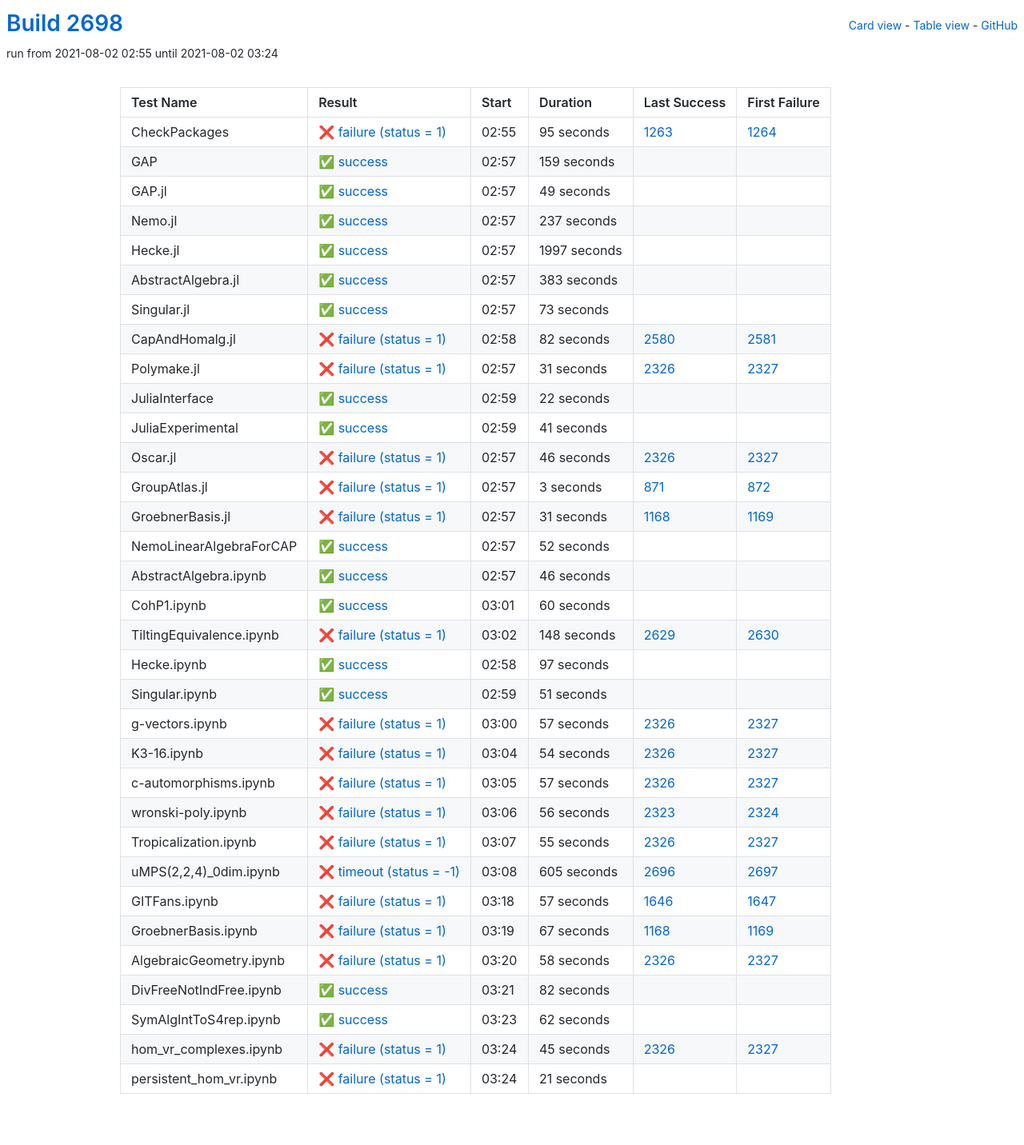
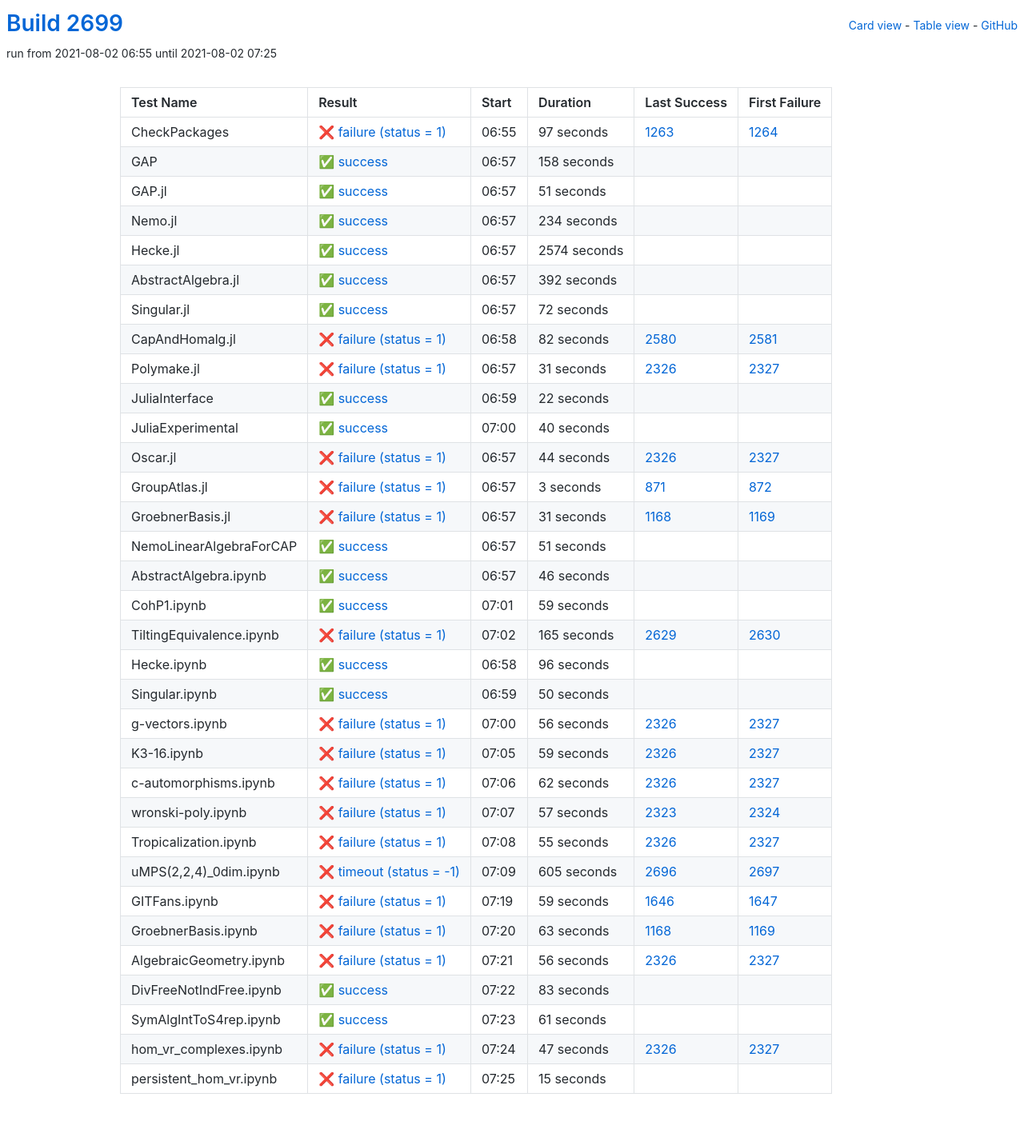
Before and after one commit to oscar-system/oscar-ci-status-stable, a Jekyll site: the page built from table.html, in a window 1280 px wide. Shown: the whole page at 80% size. Built offline with Jekyll 4.4.1, drawn with Linux system fonts in a browser that asks for light colours.

Commit message:
Build #2699

```diff
--- a/_data/ci.yml
+++ b/_data/ci.yml
@@ -1,6 +1,6 @@
 ---
-build: 2698
-build_url: https://oscarci.mathematik.uni-kl.de/job/oscar-stable/2698/
+build: 2699
+build_url: https://oscarci.mathematik.uni-kl.de/job/oscar-stable/2699/
 job: oscar-stable
 organization: oscar-system
 repo: oscar-ci-status-stable
@@ -8,92 +8,92 @@ repourl: https://github.com/oscar-system/oscar-ci-status-stable
 tests:
 - name: CheckPackages
   id: checkpackages
-  log: https://oscarci.mathematik.uni-kl.de/job/oscar-stable/2698/artifact/logs/build-2698/CheckPackages.log
-  start: 2021-08-02 02:55
+  log: https://oscarci.mathematik.uni-kl.de/job/oscar-stable/2699/artifact/logs/build-2699/CheckPackages.log
+  start: 2021-08-02 06:55
   success: false
   exitcode: 1
   status: failure
-  duration: 95
+  duration: 97
   last_success: 1263
   last_success_url: https://oscarci.mathematik.uni-kl.de/job/oscar-stable/1263/
   first_failure: 1264
   first_failure_url: https://oscarci.mathematik.uni-kl.de/job/oscar-stable/1264/
 - name: GAP
   id: gap
-  log: https://oscarci.mathematik.uni-kl.de/job/oscar-stable/2698/artifact/logs/build-2698/GAP.log
-  start: 2021-08-02 02:57
+  log: https://oscarci.mathematik.uni-kl.de/job/oscar-stable/2699/artifact/logs/build-2699/GAP.log
+  start: 2021-08-02 06:57
   success: true
   exitcode: 0
   status: success
-  duration: 159
+  duration: 158
   last_success: false
   last_success_url:
   first_failure: false
   first_failure_url:
 - name: GAP.jl
   id: gap-jl
-  log: https://oscarci.mathematik.uni-kl.de/job/oscar-stable/2698/artifact/logs/build-2698/GAP.jl.log
-  start: 2021-08-02 02:57
+  log: https://oscarci.mathematik.uni-kl.de/job/oscar-stable/2699/artifact/logs/build-2699/GAP.jl.log
+  start: 2021-08-02 06:57
   success: true
   exitcode: 0
   status: success
-  duration: 49
+  duration: 51
   last_success: false
   last_success_url:
   first_failure: false
   first_failure_url:
 - name: Nemo.jl
   id: nemo-jl
-  log: https://oscarci.mathematik.uni-kl.de/job/oscar-stable/2698/artifact/logs/build-2698/Nemo.jl.log
-  start: 2021-08-02 02:57
+  log: https://oscarci.mathematik.uni-kl.de/job/oscar-stable/2699/artifact/logs/build-2699/Nemo.jl.log
+  start: 2021-08-02 06:57
   success: true
   exitcode: 0
   status: success
-  duration: 237
+  duration: 234
   last_success: false
   last_success_url:
   first_failure: false
   first_failure_url:
 - name: Hecke.jl
   id: hecke-jl
-  log: https://oscarci.mathematik.uni-kl.de/job/oscar-stable/2698/artifact/logs/build-2698/Hecke.jl.log
-  start: 2021-08-02 02:57
+  log: https://oscarci.mathematik.uni-kl.de/job/oscar-stable/2699/artifact/logs/build-2699/Hecke.jl.log
+  start: 2021-08-02 06:57
   success: true
   exitcode: 0
   status: success
-  duration: 1997
+  duration: 2574
   last_success: false
   last_success_url:
   first_failure: false
   first_failure_url:
 - name: AbstractAlgebra.jl
   id: abstractalgebra-jl
-  log: https://oscarci.mathematik.uni-kl.de/job/oscar-stable/2698/artifact/logs/build-2698/AbstractAlgebra.jl.log
-  start: 2021-08-02 02:57
+  log: https://oscarci.mathematik.uni-kl.de/job/oscar-stable/2699/artifact/logs/build-2699/AbstractAlgebra.jl.log
+  start: 2021-08-02 06:57
   success: true
   exitcode: 0
   status: success
-  duration: 383
+  duration: 392
   last_success: false
   last_success_url:
   first_failure: false
   first_failure_url:
 - name: Singular.jl
   id: singular-jl
-  log: https://oscarci.mathematik.uni-kl.de/job/oscar-stable/2698/artifact/logs/build-2698/Singular.jl.log
-  start: 2021-08-02 02:57
+  log: https://oscarci.mathematik.uni-kl.de/job/oscar-stable/2699/artifact/logs/build-2699/Singular.jl.log
+  start: 2021-08-02 06:57
   success: true
   exitcode: 0
   status: success
-  duration: 73
+  duration: 72
   last_success: false
   last_success_url:
   first_failure: false
   first_failure_url:
 - name: CapAndHomalg.jl
   id: capandhomalg-jl
-  log: https://oscarci.mathematik.uni-kl.de/job/oscar-stable/2698/artifact/logs/build-2698/CapAndHomalg.jl.log
-  start: 2021-08-02 02:58
+  log: https://oscarci.mathematik.uni-kl.de/job/oscar-stable/2699/artifact/logs/build-2699/CapAndHomalg.jl.log
+  start: 2021-08-02 06:58
   success: false
   exitcode: 1
   status: failure
@@ -104,8 +104,8 @@ tests:
   first_failure_url: https://oscarci.mathematik.uni-kl.de/job/oscar-stable/2581/
 - name: Polymake.jl
   id: polymake-jl
-  log: https://oscarci.mathematik.uni-kl.de/job/oscar-stable/2698/artifact/logs/build-2698/Polymake.jl.log
-  start: 2021-08-02 02:57
+  log: https://oscarci.mathematik.uni-kl.de/job/oscar-stable/2699/artifact/logs/build-2699/Polymake.jl.log
+  start: 2021-08-02 06:57
   success: false
   exitcode: 1
   status: failure
@@ -116,8 +116,8 @@ tests:
   first_failure_url: https://oscarci.mathematik.uni-kl.de/job/oscar-stable/2327/
 - name: JuliaInterface
   id: juliainterface
-  log: https://oscarci.mathematik.uni-kl.de/job/oscar-stable/2698/artifact/logs/build-2698/JuliaInterface.log
-  start: 2021-08-02 02:59
+  log: https://oscarci.mathematik.uni-kl.de/job/oscar-stable/2699/artifact/logs/build-2699/JuliaInterface.log
+  start: 2021-08-02 06:59
   success: true
   exitcode: 0
   status: success
@@ -128,32 +128,32 @@ tests:
   first_failure_url:
 - name: JuliaExperimental
   id: juliaexperimental
-  log: https://oscarci.mathematik.uni-kl.de/job/oscar-stable/2698/artifact/logs/build-2698/JuliaExperimental.log
-  start: 2021-08-02 02:59
+  log: https://oscarci.mathematik.uni-kl.de/job/oscar-stable/2699/artifact/logs/build-2699/JuliaExperimental.log
+  start: 2021-08-02 07:00
   success: true
   exitcode: 0
   status: success
-  duration: 41
+  duration: 40
   last_success: false
   last_success_url:
   first_failure: false
   first_failure_url:
 - name: Oscar.jl
   id: oscar-jl
-  log: https://oscarci.mathematik.uni-kl.de/job/oscar-stable/2698/artifact/logs/build-2698/Oscar.jl.log
-  start: 2021-08-02 02:57
+  log: https://oscarci.mathematik.uni-kl.de/job/oscar-stable/2699/artifact/logs/build-2699/Oscar.jl.log
+  start: 2021-08-02 06:57
   success: false
   exitcode: 1
   status: failure
-  duration: 46
+  duration: 44
   last_success: 2326
   last_success_url: https://oscarci.mathematik.uni-kl.de/job/oscar-stable/2326/
   first_failure: 2327
   first_failure_url: https://oscarci.mathematik.uni-kl.de/job/oscar-stable/2327/
 - name: GroupAtlas.jl
   id: groupatlas-jl
-  log: https://oscarci.mathematik.uni-kl.de/job/oscar-stable/2698/artifact/logs/build-2698/GroupAtlas.jl.log
-  start: 2021-08-02 02:57
+  log: https://oscarci.mathematik.uni-kl.de/job/oscar-stable/2699/artifact/logs/build-2699/GroupAtlas.jl.log
+  start: 2021-08-02 06:57
   success: false
   exitcode: 1
   status: failure
@@ -164,8 +164,8 @@ tests:
   first_failure_url: https://oscarci.mathematik.uni-kl.de/job/oscar-stable/872/
 - name: GroebnerBasis.jl
   id: groebnerbasis-jl
-  log: https://oscarci.mathematik.uni-kl.de/job/oscar-stable/2698/artifact/logs/build-2698/GroebnerBasis.jl.log
-  start: 2021-08-02 02:57
+  log: https://oscarci.mathematik.uni-kl.de/job/oscar-stable/2699/artifact/logs/build-2699/GroebnerBasis.jl.log
+  start: 2021-08-02 06:57
   success: false
   exitcode: 1
   status: failure
@@ -176,20 +176,20 @@ tests:
   first_failure_url: https://oscarci.mathematik.uni-kl.de/job/oscar-stable/1169/
 - name: NemoLinearAlgebraForCAP
   id: nemolinearalgebraforcap
-  log: https://oscarci.mathematik.uni-kl.de/job/oscar-stable/2698/artifact/logs/build-2698/NemoLinearAlgebraForCAP.log
-  start: 2021-08-02 02:57
+  log: https://oscarci.mathematik.uni-kl.de/job/oscar-stable/2699/artifact/logs/build-2699/NemoLinearAlgebraForCAP.log
+  start: 2021-08-02 06:57
   success: true
   exitcode: 0
   status: success
-  duration: 52
+  duration: 51
   last_success: false
   last_success_url:
   first_failure: false
   first_failure_url:
 - name: AbstractAlgebra.ipynb
   id: abstractalgebra-ipynb
-  log: https://oscarci.mathematik.uni-kl.de/job/oscar-stable/2698/artifact/logs/build-2698/AbstractAlgebra.ipynb.log
-  start: 2021-08-02 02:57
+  log: https://oscarci.mathematik.uni-kl.de/job/oscar-stable/2699/artifact/logs/build-2699/AbstractAlgebra.ipynb.log
+  start: 2021-08-02 06:57
   success: true
   exitcode: 0
   status: success
@@ -200,104 +200,104 @@ tests:
   first_failure_url:
 - name: CohP1.ipynb
   id: cohp1-ipynb
-  log: https://oscarci.mathematik.uni-kl.de/job/oscar-stable/2698/artifact/logs/build-2698/CohP1.ipynb.log
-  start: 2021-08-02 03:01
+  log: https://oscarci.mathematik.uni-kl.de/job/oscar-stable/2699/artifact/logs/build-2699/CohP1.ipynb.log
+  start: 2021-08-02 07:01
   success: true
   exitcode: 0
   status: success
-  duration: 60
+  duration: 59
   last_success: false
   last_success_url:
   first_failure: false
   first_failure_url:
 - name: TiltingEquivalence.ipynb
   id: tiltingequivalence-ipynb
-  log: https://oscarci.mathematik.uni-kl.de/job/oscar-stable/2698/artifact/logs/build-2698/TiltingEquivalence.ipynb.log
-  start: 2021-08-02 03:02
+  log: https://oscarci.mathematik.uni-kl.de/job/oscar-stable/2699/artifact/logs/build-2699/TiltingEquivalence.ipynb.log
+  start: 2021-08-02 07:02
   success: false
   exitcode: 1
   status: failure
-  duration: 148
+  duration: 165
   last_success: 2629
   last_success_url: https://oscarci.mathematik.uni-kl.de/job/oscar-stable/2629/
   first_failure: 2630
   first_failure_url: https://oscarci.mathematik.uni-kl.de/job/oscar-stable/2630/
 - name: Hecke.ipynb
   id: hecke-ipynb
-  log: https://oscarci.mathematik.uni-kl.de/job/oscar-stable/2698/artifact/logs/build-2698/Hecke.ipynb.log
-  start: 2021-08-02 02:58
+  log: https://oscarci.mathematik.uni-kl.de/job/oscar-stable/2699/artifact/logs/build-2699/Hecke.ipynb.log
+  start: 2021-08-02 06:58
   success: true
   exitcode: 0
   status: success
-  duration: 97
+  duration: 96
   last_success: false
   last_success_url:
   first_failure: false
   first_failure_url:
 - name: Singular.ipynb
   id: singular-ipynb
-  log: https://oscarci.mathematik.uni-kl.de/job/oscar-stable/2698/artifact/logs/build-2698/Singular.ipynb.log
-  start: 2021-08-02 02:59
+  log: https://oscarci.mathematik.uni-kl.de/job/oscar-stable/2699/artifact/logs/build-2699/Singular.ipynb.log
+  start: 2021-08-02 06:59
   success: true
   exitcode: 0
   status: success
-  duration: 51
+  duration: 50
   last_success: false
   last_success_url:
   first_failure: false
   first_failure_url:
 - name: g-vectors.ipynb
   id: g-vectors-ipynb
-  log: https://oscarci.mathematik.uni-kl.de/job/oscar-stable/2698/artifact/logs/build-2698/g-vectors.ipynb.log
-  start: 2021-08-02 03:00
+  log: https://oscarci.mathematik.uni-kl.de/job/oscar-stable/2699/artifact/logs/build-2699/g-vectors.ipynb.log
+  start: 2021-08-02 07:00
   success: false
   exitcode: 1
   status: failure
-  duration: 57
+  duration: 56
   last_success: 2326
   last_success_url: https://oscarci.mathematik.uni-kl.de/job/oscar-stable/2326/
   first_failure: 2327
   first_failure_url: https://oscarci.mathematik.uni-kl.de/job/oscar-stable/2327/
 - name: K3-16.ipynb
   id: k3-16-ipynb
-  log: https://oscarci.mathematik.uni-kl.de/job/oscar-stable/2698/artifact/logs/build-2698/K3-16.ipynb.log
-  start: 2021-08-02 03:04
+  log: https://oscarci.mathematik.uni-kl.de/job/oscar-stable/2699/artifact/logs/build-2699/K3-16.ipynb.log
+  start: 2021-08-02 07:05
   success: false
   exitcode: 1
   status: failure
-  duration: 54
+  duration: 59
   last_success: 2326
   last_success_url: https://oscarci.mathematik.uni-kl.de/job/oscar-stable/2326/
   first_failure: 2327
   first_failure_url: https://oscarci.mathematik.uni-kl.de/job/oscar-stable/2327/
 - name: c-automorphisms.ipynb
   id: c-automorphisms-ipynb
-  log: https://oscarci.mathematik.uni-kl.de/job/oscar-stable/2698/artifact/logs/build-2698/c-automorphisms.ipynb.log
-  start: 2021-08-02 03:05
+  log: https://oscarci.mathematik.uni-kl.de/job/oscar-stable/2699/artifact/logs/build-2699/c-automorphisms.ipynb.log
+  start: 2021-08-02 07:06
   success: false
   exitcode: 1
   status: failure
-  duration: 57
+  duration: 62
   last_success: 2326
   last_success_url: https://oscarci.mathematik.uni-kl.de/job/oscar-stable/2326/
   first_failure: 2327
   first_failure_url: https://oscarci.mathematik.uni-kl.de/job/oscar-stable/2327/
 - name: wronski-poly.ipynb
   id: wronski-poly-ipynb
-  log: https://oscarci.mathematik.uni-kl.de/job/oscar-stable/2698/artifact/logs/build-2698/wronski-poly.ipynb.log
-  start: 2021-08-02 03:06
+  log: https://oscarci.mathematik.uni-kl.de/job/oscar-stable/2699/artifact/logs/build-2699/wronski-poly.ipynb.log
+  start: 2021-08-02 07:07
   success: false
   exitcode: 1
   status: failure
-  duration: 56
+  duration: 57
   last_success: 2323
   last_success_url: https://oscarci.mathematik.uni-kl.de/job/oscar-stable/2323/
   first_failure: 2324
   first_failure_url: https://oscarci.mathematik.uni-kl.de/job/oscar-stable/2324/
 - name: Tropicalization.ipynb
   id: tropicalization-ipynb
-  log: https://oscarci.mathematik.uni-kl.de/job/oscar-stable/2698/artifact/logs/build-2698/Tropicalization.ipynb.log
-  start: 2021-08-02 03:07
+  log: https://oscarci.mathematik.uni-kl.de/job/oscar-stable/2699/artifact/logs/build-2699/Tropicalization.ipynb.log
+  start: 2021-08-02 07:08
   success: false
   exitcode: 1
   status: failure
@@ -308,8 +308,8 @@ tests:
   first_failure_url: https://oscarci.mathematik.uni-kl.de/job/oscar-stable/2327/
 - name: uMPS(2,2,4)_0dim.ipynb
   id: umps-2-2-4-0dim-ipynb
-  log: https://oscarci.mathematik.uni-kl.de/job/oscar-stable/2698/artifact/logs/build-2698/uMPS-2-2-4-_0dim.ipynb.log
-  start: 2021-08-02 03:08
+  log: https://oscarci.mathematik.uni-kl.de/job/oscar-stable/2699/artifact/logs/build-2699/uMPS-2-2-4-_0dim.ipynb.log
+  start: 2021-08-02 07:09
   success: false
   exitcode: -1
   status: timeout
@@ -320,84 +320,84 @@ tests:
   first_failure_url: https://oscarci.mathematik.uni-kl.de/job/oscar-stable/2697/
 - name: GITFans.ipynb
   id: gitfans-ipynb
-  log: https://oscarci.mathematik.uni-kl.de/job/oscar-stable/2698/artifact/logs/build-2698/GITFans.ipynb.log
-  start: 2021-08-02 03:18
+  log: https://oscarci.mathematik.uni-kl.de/job/oscar-stable/2699/artifact/logs/build-2699/GITFans.ipynb.log
+  start: 2021-08-02 07:19
   success: false
   exitcode: 1
   status: failure
-  duration: 57
+  duration: 59
   last_success: 1646
   last_success_url: https://oscarci.mathematik.uni-kl.de/job/oscar-stable/1646/
   first_failure: 1647
   first_failure_url: https://oscarci.mathematik.uni-kl.de/job/oscar-stable/1647/
 - name: GroebnerBasis.ipynb
   id: groebnerbasis-ipynb
-  log: https://oscarci.mathematik.uni-kl.de/job/oscar-stable/2698/artifact/logs/build-2698/GroebnerBasis.ipynb.log
-  start: 2021-08-02 03:19
+  log: https://oscarci.mathematik.uni-kl.de/job/oscar-stable/2699/artifact/logs/build-2699/GroebnerBasis.ipynb.log
+  start: 2021-08-02 07:20
   success: false
   exitcode: 1
   status: failure
-  duration: 67
+  duration: 63
   last_success: 1168
   last_success_url: https://oscarci.mathematik.uni-kl.de/job/oscar-stable/1168/
   first_failure: 1169
   first_failure_url: https://oscarci.mathematik.uni-kl.de/job/oscar-stable/1169/
 - name: AlgebraicGeometry.ipynb
   id: algebraicgeometry-ipynb
-  log: https://oscarci.mathematik.uni-kl.de/job/oscar-stable/2698/artifact/logs/build-2698/AlgebraicGeometry.ipynb.log
-  start: 2021-08-02 03:20
+  log: https://oscarci.mathematik.uni-kl.de/job/oscar-stable/2699/artifact/logs/build-2699/AlgebraicGeometry.ipynb.log
+  start: 2021-08-02 07:21
   success: false
   exitcode: 1
   status: failure
-  duration: 58
+  duration: 56
   last_success: 2326
   last_success_url: https://oscarci.mathematik.uni-kl.de/job/oscar-stable/2326/
   first_failure: 2327
   first_failure_url: https://oscarci.mathematik.uni-kl.de/job/oscar-stable/2327/
 - name: DivFreeNotIndFree.ipynb
   id: divfreenotindfree-ipynb
-  log: https://oscarci.mathematik.uni-kl.de/job/oscar-stable/2698/artifact/logs/build-2698/DivFreeNotIndFree.ipynb.log
-  start: 2021-08-02 03:21
+  log: https://oscarci.mathematik.uni-kl.de/job/oscar-stable/2699/artifact/logs/build-2699/DivFreeNotIndFree.ipynb.log
+  start: 2021-08-02 07:22
   success: true
   exitcode: 0
   status: success
-  duration: 82
+  duration: 83
   last_success: false
   last_success_url:
   first_failure: false
   first_failure_url:
 - name: SymAlgIntToS4rep.ipynb
   id: symalginttos4rep-ipynb
-  log: https://oscarci.mathematik.uni-kl.de/job/oscar-stable/2698/artifact/logs/build-2698/SymAlgIntToS4rep.ipynb.log
-  start: 2021-08-02 03:23
+  log: https://oscarci.mathematik.uni-kl.de/job/oscar-stable/2699/artifact/logs/build-2699/SymAlgIntToS4rep.ipynb.log
+  start: 2021-08-02 07:23
   success: true
   exitcode: 0
   status: success
-  duration: 62
+  duration: 61
   last_success: false
   last_success_url:
   first_failure: false
   first_failure_url:
 - name: hom_vr_complexes.ipynb
   id: hom-vr-complexes-ipynb
-  log: https://oscarci.mathematik.uni-kl.de/job/oscar-stable/2698/artifact/logs/build-2698/hom_vr_complexes.ipynb.log
-  start: 2021-08-02 03:24
+  log: https://oscarci.mathematik.uni-kl.de/job/oscar-stable/2699/artifact/logs/build-2699/hom_vr_complexes.ipynb.log
+  start: 2021-08-02 07:24
   success: false
   exitcode: 1
   status: failure
-  duration: 45
+  duration: 47
   last_success: 2326
   last_success_url: https://oscarci.mathematik.uni-kl.de/job/oscar-stable/2326/
   first_failure: 2327
   first_failure_url: https://oscarci.mathematik.uni-kl.de/job/oscar-stable/2327/
 - name: persistent_hom_vr.ipynb
   id: persistent-hom-vr-ipynb
-  log: https://oscarci.mathematik.uni-kl.de/job/oscar-stable/2698/artifact/logs/build-2698/persistent_hom_vr.ipynb.log
-  start: 2021-08-02 03:24
+  log: https://oscarci.mathematik.uni-kl.de/job/oscar-stable/2699/artifact/logs/build-2699/persistent_hom_vr.ipynb.log
+  start: 2021-08-02 07:25
   success: false
   exitcode: 1
   status: failure
-  duration: 21
+  duration: 15
   last_success: false
   last_success_url:
   first_failure: false
```
Also changed, not shown: README.md.
